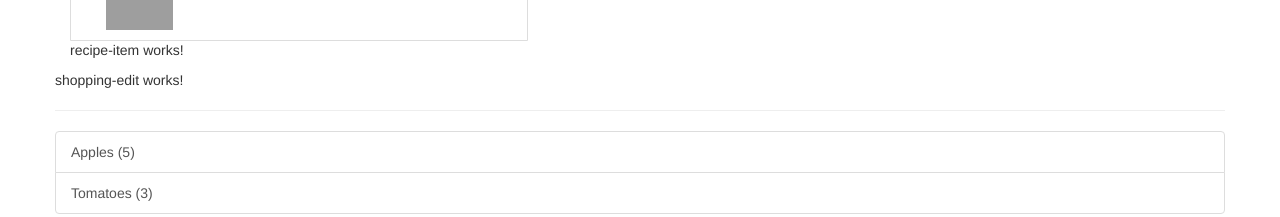
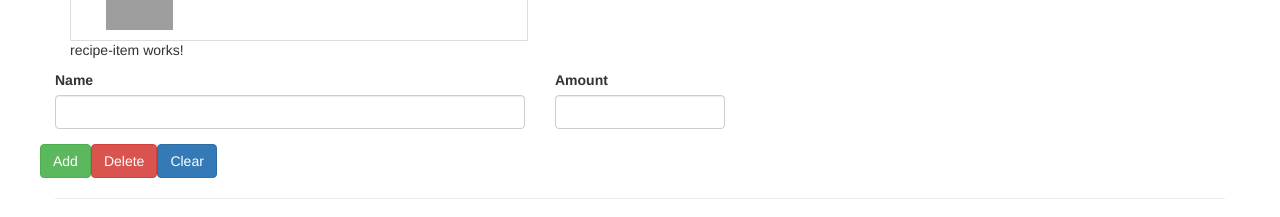
Before and after one commit to ImValerio/angular-recipe-app, an Angular app: page / in a window 1280 px wide. Shown: the part 221-438 px from the top of the page. Built offline with nearby package versions, Linux system fonts and the light colour scheme; grey boxes are pictures that could not be loaded.

Commit message:
shopping-edit component

```diff
--- a/src/app/shopping-list/shopping-edit/shopping-edit.component.html
+++ b/src/app/shopping-list/shopping-edit/shopping-edit.component.html
@@ -1 +1,21 @@
-<p>shopping-edit works!</p>
+<div class="row">
+    <div class="col-sx-12">
+        <form >
+            <div class="col-sm-5 form-group">
+                <label for="name">Name</label>
+                <input type="text" id="name" class="form-control">
+            </div>
+            <div class="col-sm-2 form-group">
+                <label for="amount">Amount</label>
+                <input type="number" id="amount" class="form-control">
+            </div>
+            <div class="row">
+                <div class="col-xs-12">
+                   <button class="btn btn-success" type="submit">Add</button>
+                   <button class="btn btn-danger" type="button">Delete</button>
+                   <button class="btn btn-primary" type="button">Clear</button>
+                </div>
+            </div>
+        </form>
+    </div>
+</div>
```
